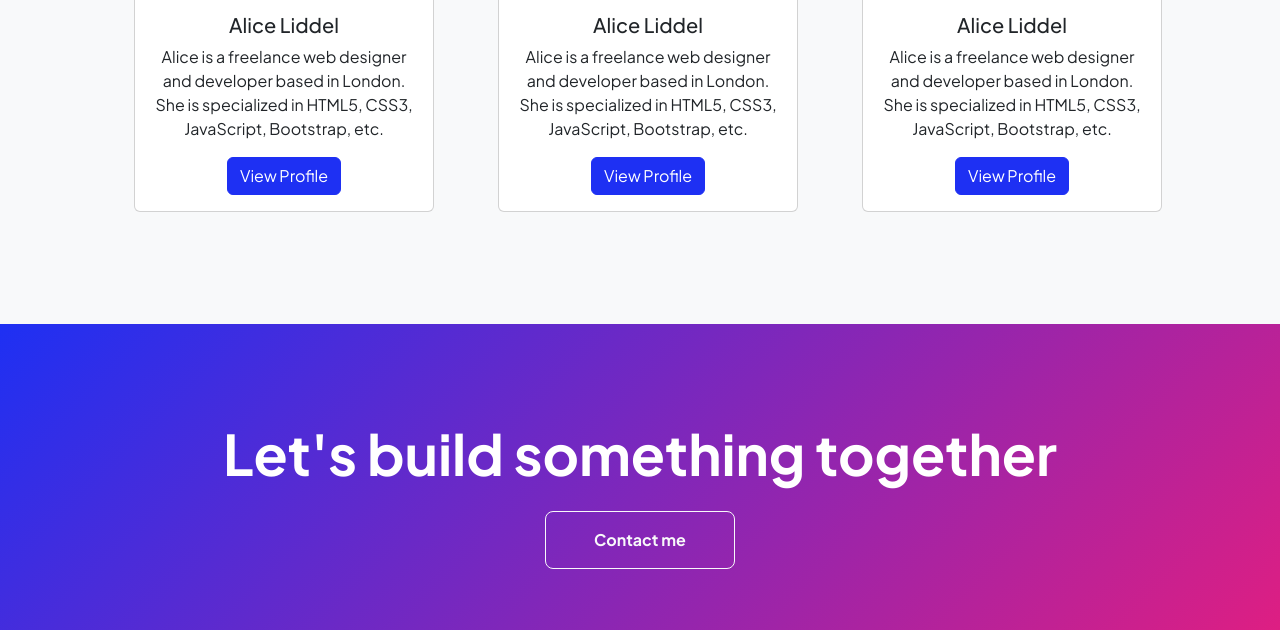
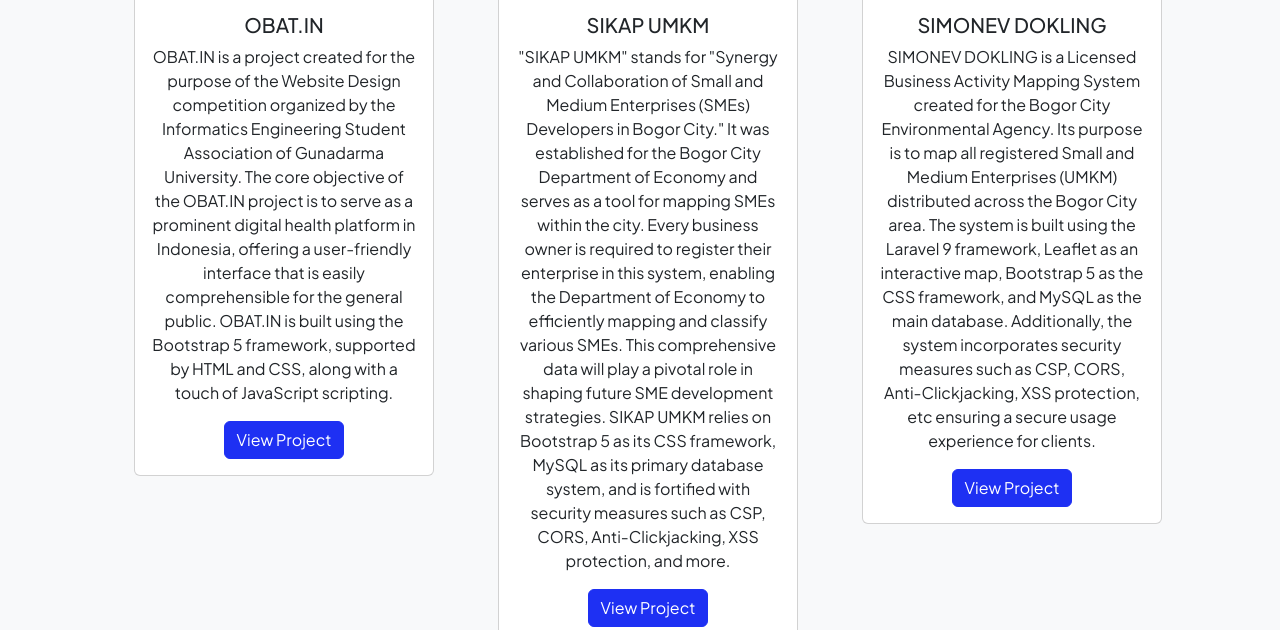
Before and after one commit to MikhaelEmpi/landing-page-digistarclass23, a plain HTML site: page projects.html in a window 1280 px wide. Shown: the part 469-1099 px from the top of the page. Drawn offline with nearby package versions, Linux system fonts and the light colour scheme; a script that the page names is missing.

Commit message:
1 file modified

```diff
--- a/projects.html
+++ b/projects.html
@@ -81,13 +81,23 @@
                   alt="..."
                 />
                 <div class="card-body text-center">
-                  <h5 class="card-title">Alice Liddel</h5>
+                  <h5 class="card-title">OBAT.IN</h5>
                   <p class="card-text">
-                    Alice is a freelance web designer and developer based in
-                    London. She is specialized in HTML5, CSS3, JavaScript,
-                    Bootstrap, etc.
+                    OBAT.IN is a project created for the purpose of the Website
+                    Design competition organized by the Informatics Engineering
+                    Student Association of Gunadarma University. The core
+                    objective of the OBAT.IN project is to serve as a prominent
+                    digital health platform in Indonesia, offering a
+                    user-friendly interface that is easily comprehensible for
+                    the general public. OBAT.IN is built using the Bootstrap 5
+                    framework, supported by HTML and CSS, along with a touch of
+                    JavaScript scripting.
                   </p>
-                  <a href="#" class="btn btn-primary">View Profile</a>
+                  <a
+                    href="https://mikhaelempi.github.io/obat.in/"
+                    class="btn btn-primary"
+                    >View Project</a
+                  >
                 </div>
               </div>
             </div>
@@ -101,13 +111,27 @@
                   alt="..."
                 />
                 <div class="card-body text-center">
-                  <h5 class="card-title">Alice Liddel</h5>
+                  <h5 class="card-title">SIKAP UMKM</h5>
                   <p class="card-text">
-                    Alice is a freelance web designer and developer based in
-                    London. She is specialized in HTML5, CSS3, JavaScript,
-                    Bootstrap, etc.
+                    "SIKAP UMKM" stands for "Synergy and Collaboration of Small
+                    and Medium Enterprises (SMEs) Developers in Bogor City." It
+                    was established for the Bogor City Department of Economy and
+                    serves as a tool for mapping SMEs within the city. Every
+                    business owner is required to register their enterprise in
+                    this system, enabling the Department of Economy to
+                    efficiently mapping and classify various SMEs. This
+                    comprehensive data will play a pivotal role in shaping
+                    future SME development strategies. SIKAP UMKM relies on
+                    Bootstrap 5 as its CSS framework, MySQL as its primary
+                    database system, and is fortified with security measures
+                    such as CSP, CORS, Anti-Clickjacking, XSS protection, and
+                    more.
                   </p>
-                  <a href="#" class="btn btn-primary">View Profile</a>
+                  <a
+                    href="https://sikapumkm.kotabogor.go.id/"
+                    class="btn btn-primary"
+                    >View Project</a
+                  >
                 </div>
               </div>
             </div>
@@ -121,13 +145,24 @@
                   alt="..."
                 />
                 <div class="card-body text-center">
-                  <h5 class="card-title">Alice Liddel</h5>
+                  <h5 class="card-title">SIMONEV DOKLING</h5>
                   <p class="card-text">
-                    Alice is a freelance web designer and developer based in
-                    London. She is specialized in HTML5, CSS3, JavaScript,
-                    Bootstrap, etc.
+                    SIMONEV DOKLING is a Licensed Business Activity Mapping
+                    System created for the Bogor City Environmental Agency. Its
+                    purpose is to map all registered Small and Medium
+                    Enterprises (UMKM) distributed across the Bogor City area.
+                    The system is built using the Laravel 9 framework, Leaflet
+                    as an interactive map, Bootstrap 5 as the CSS framework, and
+                    MySQL as the main database. Additionally, the system
+                    incorporates security measures such as CSP, CORS,
+                    Anti-Clickjacking, XSS protection, etc ensuring a secure
+                    usage experience for clients.
                   </p>
-                  <a href="#" class="btn btn-primary">View Profile</a>
+                  <a
+                    href="https://simonevdokling.kotabogor.go.id/"
+                    class="btn btn-primary"
+                    >View Project</a
+                  >
                 </div>
               </div>
             </div>
```
